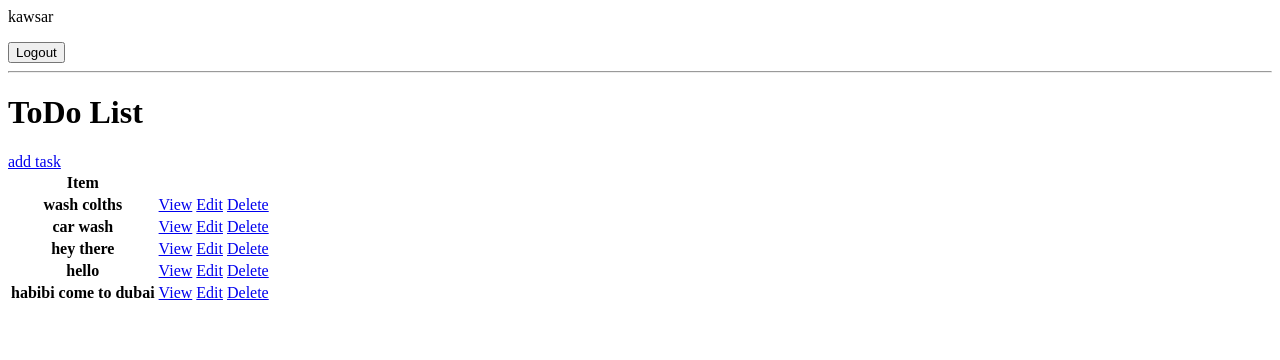
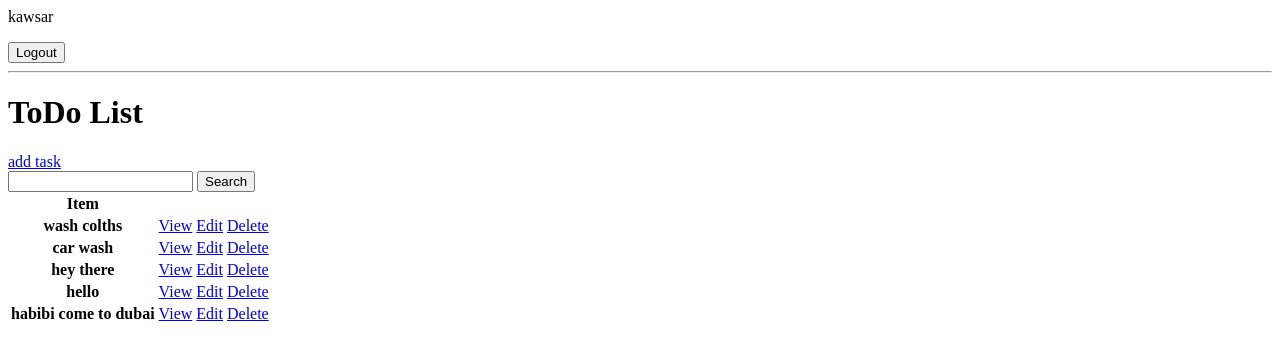
Before and after one commit to wak96/ToDo, a Django app: page / in a window 1280 px wide. Shown: the top 360 px of the page. Run offline with Django 5.2, Linux system fonts and the light colour scheme; a user stored in the database is signed in; data comes from the database, SQL or seed files in the repository; both versions use the stored data as it was after the commit.

Commit message:
added search button

```diff
--- a/base/templates/base/task_list.html
+++ b/base/templates/base/task_list.html
@@ -16,6 +16,12 @@
 
 <h1>ToDo List {{color}}</h1>
 <a href = '{% url 'task-create' %}'>add task</a>
+
+<form method="GET">
+  <input type='text' name='search'>
+  <input type='submit' value='Search'
+</form>
+
 <table>
   <tr>
     <th>Item</th>
--- a/base/views.py
+++ b/base/views.py
@@ -1,4 +1,4 @@
-from django.shortcuts import render
+from django.shortcuts import redirect
 from django.views.generic.list import ListView
 from django.views.generic.detail import DetailView
 from django.views.generic.edit import CreateView, UpdateView, DeleteView, FormView
@@ -36,6 +36,11 @@ class RegisterPage(FormView):
         if user is not None:
             login(self.request, user)
         return super(RegisterPage, self).form_valid(form)
+
+    def get(self, *args, **kwargs):
+        if self.request.user.is_authenticated:
+            return redirect ('tasks')
+        return super(RegisterPage, self).get(*args, **kwargs)
 
 
 
```
Also changed, not shown: db.sqlite3.
